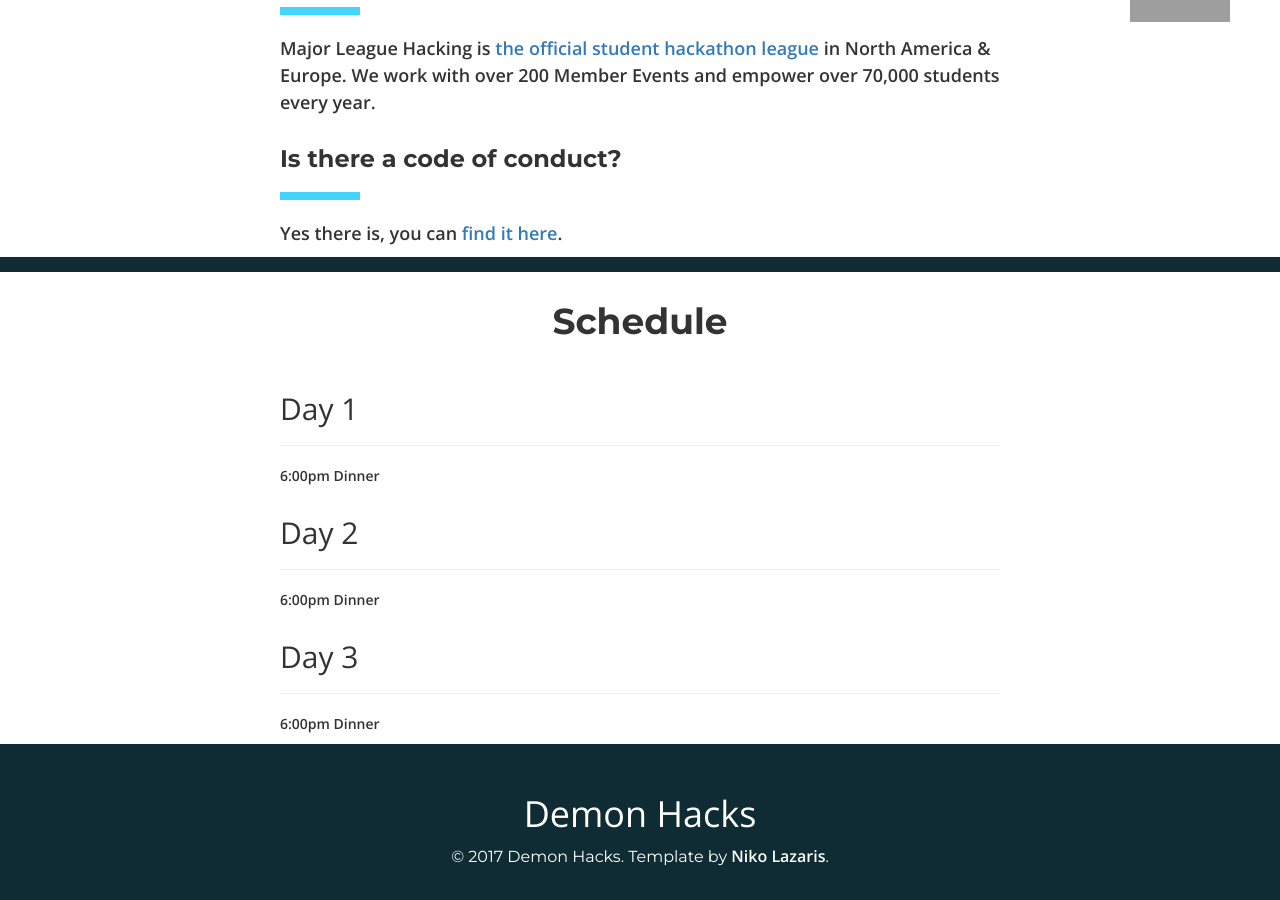
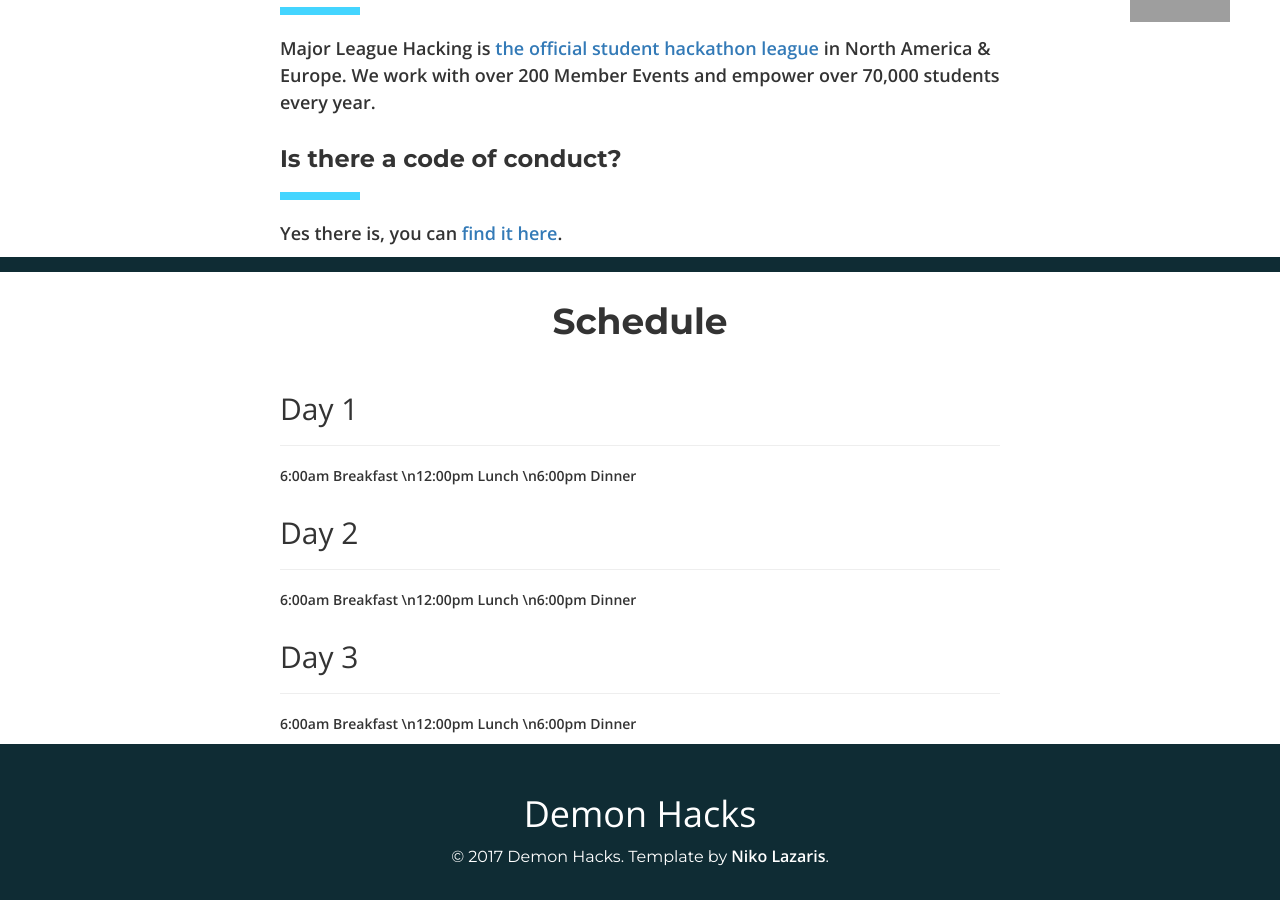
Before and after one commit to MLH/mlh-hackathon-boilerplate, a Jekyll site: the page built from index.html, in a window 1280 px wide and 900 px high, scrolled down 1388 px. Built offline with Jekyll 4.4.1, drawn with Linux system fonts in a browser that asks for light colours; nearby versions of some CDN libraries; grey boxes are pictures that could not be loaded.

Commit message:
Update _config.yml

```diff
--- a/_config.yml
+++ b/_config.yml
@@ -103,24 +103,18 @@ event:
     - day: "Day 1"
       event: >
         6:00am Breakfast
-      event: >
-        12:00pm Lunch
-      event: >
-        6:00pm Dinner
+        \n12:00pm Lunch
+        \n6:00pm Dinner
     - day: "Day 2"
       event: >
         6:00am Breakfast
-      event: >
-        12:00pm Lunch
-      event: >
-        6:00pm Dinner
+        \n12:00pm Lunch
+        \n6:00pm Dinner
     - day: "Day 3"
       event: >
         6:00am Breakfast
-      event: >
-        12:00pm Lunch
-      event: >
-        6:00pm Dinner
+        \n12:00pm Lunch
+        \n6:00pm Dinner
 
   # This is the message you'll receive once you've registered.
   register:
```
